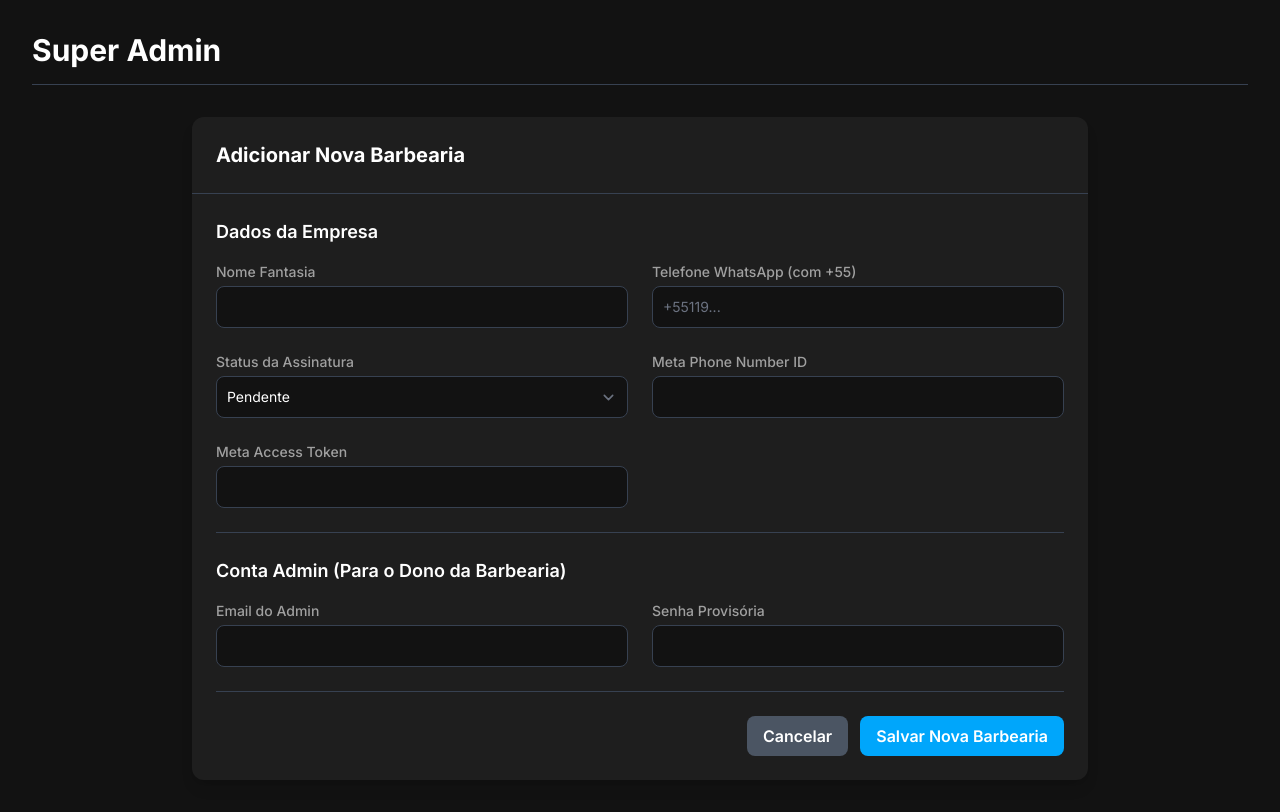
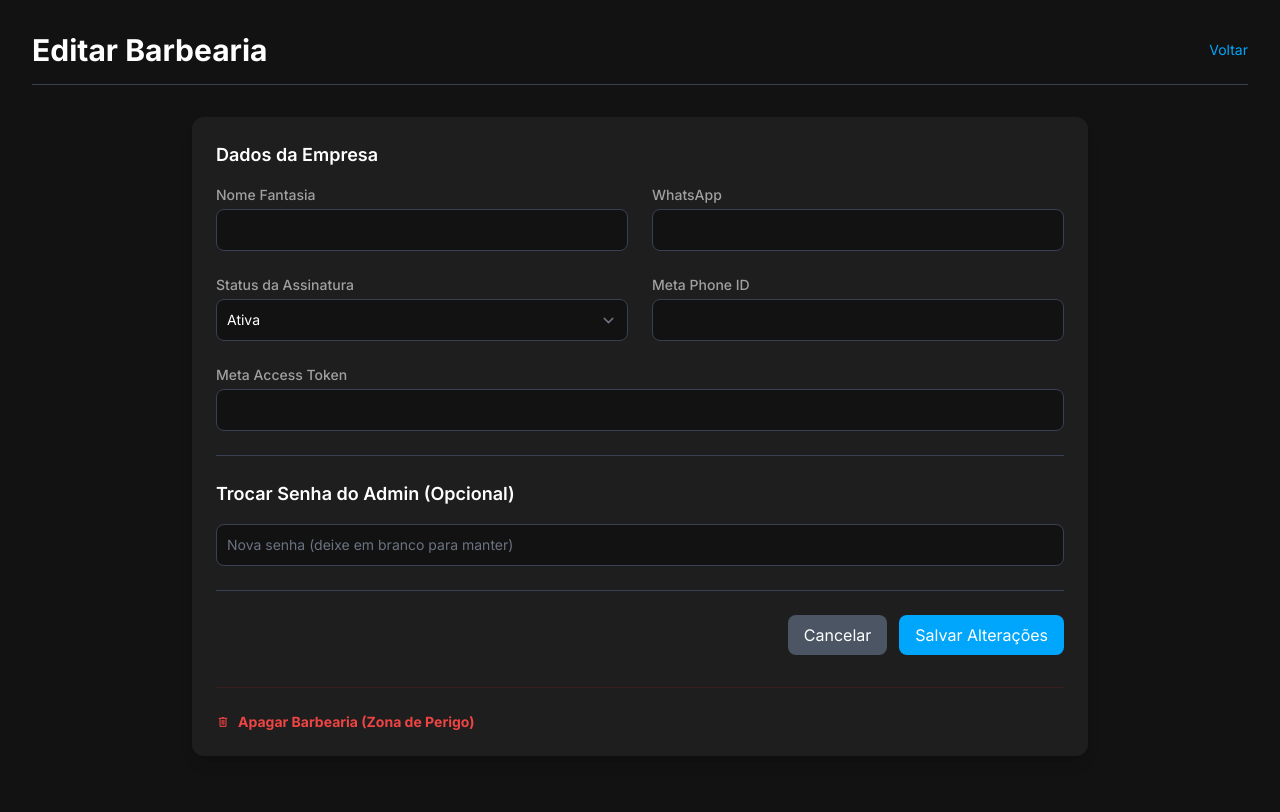
Before and after one commit to juanhlalmeida/assistente-agendamento-ia, a Python web app: template app/templates/superadmin/novo.html in a window 1280 px wide. After the commit the page ends 730 px from the top, so only its background shows below. Run offline with Jinja, Linux system fonts and the light colour scheme; the template is opened without the code that fills it, so the values that code supplies are empty; some libraries are stand-ins or nearby versions.

Commit message:
Change page title and update form for editing barbershop

```diff
--- a/app/templates/superadmin/novo.html
+++ b/app/templates/superadmin/novo.html
@@ -1,141 +1,101 @@
-<!-- novo.html -->
 <!DOCTYPE html>
-{# Template para Adicionar Nova Barbearia #}
 <html class="dark" lang="pt-br">
 <head>
   <meta charset="utf-8"/>
   <meta content="width=device-width, initial-scale=1.0" name="viewport"/>
-  <title>Super Admin - Nova Barbearia</title>
-
   <title>Super Admin - Editar Barbearia</title>
-  {# Inclui Tailwind #}
   <script src="https://cdn.tailwindcss.com?plugins=forms,container-queries"></script>
   <link href="https://fonts.googleapis.com" rel="preconnect"/>
-  <link crossorigin="" href="https://fonts.gstatic.com" rel="preconnect"/>
   <link href="https://fonts.googleapis.com/css2?family=Inter:wght@400;500;600;700&display=swap" rel="stylesheet"/>
   <link href="https://fonts.googleapis.com/css2?family=Material+Symbols+Outlined" rel="stylesheet"/>
   <script>
     tailwind.config = { darkMode: "class", theme: { extend: { colors: { "primary": "#00A6FB", "background-dark": "#121212", "surface-dark": "#1E1E1E", "text-primary-dark": "#FFFFFF", "text-secondary-dark": "#A0A0A0" }, fontFamily: { "display": ["Inter", "sans-serif"] } } } }
   </script>
-  <style> .material-symbols-outlined { font-variation-settings: 'FILL' 0, 'wght' 400, 'GRAD' 0, 'opsz' 24 } </style>
 </head>
 <body class="bg-background-dark font-display text-text-primary-dark min-h-screen">
 
   <div class="container mx-auto p-8">
-    {# Header Simples #}
     <div class="flex justify-between items-center mb-8 pb-4 border-b border-gray-700">
-      <h1 class="text-3xl font-bold">Super Admin</h1>
-      {% if current_user.is_authenticated %}
-        <div class="text-right">
-            <p class="text-sm">Logado como: {{ current_user.email }}</p>
-            <a href="{{ url_for('main.logout') }}" class="text-sm text-primary hover:underline">Sair</a>
-        </div>
-      {% endif %}
+      <h1 class="text-3xl font-bold">Editar Barbearia</h1>
+      <a href="{{ url_for('superadmin.listar_barbearias') }}" class="text-sm text-primary hover:underline">Voltar</a>
     </div>
 
-  {# Inclui Tailwind #}
-  <script src="https://cdn.tailwindcss.com?plugins=forms,container-queries"></script>
-  <link href="https://fonts.googleapis.com" rel="preconnect"/>
-  <link crossorigin="" href="https://fonts.gstatic.com" rel="preconnect"/>
-  <link href="https://fonts.googleapis.com/css2?family=Inter:wght@400;500;600;700&display=swap" rel="stylesheet"/>
-  <link href="https://fonts.googleapis.com/css2?family=Material+Symbols+Outlined" rel="stylesheet"/>
-  <script>
-    tailwind.config = { darkMode: "class", theme: { extend: { colors: { "primary": "#00A6FB", "background-dark": "#121212", "surface-dark": "#1E1E1E", "text-primary-dark": "#FFFFFF", "text-secondary-dark": "#A0A0A0" }, fontFamily: { "display": ["Inter", "sans-serif"] } } } }
-  </script>
-  <style> .material-symbols-outlined { font-variation-settings: 'FILL' 0, 'wght' 400, 'GRAD' 0, 'opsz' 24 } </style>
-</head>
-<body class="bg-background-dark font-display text-text-primary-dark min-h-screen">
-
-
-    {# Mensagens Flash de Erro (se a validação falhar) #}
     {% with messages = get_flashed_messages(with_categories=true) %}
       {% if messages %}
         {% for category, message in messages %}
-          {% if category == 'danger' %}
-          <div class="bg-red-500 text-white p-4 rounded-lg mb-6 flex justify-between items-center shadow-lg" role="alert">
-            <span>{{ message }}</span>
-            <button type="button" onclick="this.parentElement.remove()">
-              <span class="material-symbols-outlined">close</span>
-            </button>
+          <div class="p-4 rounded-lg mb-6 shadow-lg text-white {{ 'bg-green-500' if category == 'success' else 'bg-red-500' }}">
+            {{ message }}
           </div>
-          {% endif %}
         {% endfor %}
       {% endif %}
     {% endwith %}
 
-    {# Card principal com o formulário #}
     <div class="bg-surface-dark rounded-xl shadow-lg overflow-hidden max-w-4xl mx-auto">
-      <div class="p-6 border-b border-gray-700">
-        <h2 class="text-xl font-bold text-text-primary-dark">Adicionar Nova Barbearia</h2>
-      </div>
       <div class="p-6">
-        {# O formulário envia os dados via POST para a mesma rota #}
         <form method="POST">
 
           <h3 class="text-lg font-semibold text-text-primary-dark mb-4">Dados da Empresa</h3>
           <div class="grid grid-cols-1 md:grid-cols-2 gap-6 mb-6">
             <div>
-              <label for="nome_fantasia" class="block text-sm font-medium text-text-secondary-dark mb-1">Nome Fantasia</label>
-              <input type="text" id="nome_fantasia" name="nome_fantasia"
-                     class="bg-background-dark border border-gray-700 text-white text-sm rounded-lg focus:ring-primary focus:border-primary block w-full p-2.5"
+              <label class="block text-sm font-medium text-text-secondary-dark mb-1">Nome Fantasia</label>
+              <input type="text" name="nome_fantasia"
+                     class="bg-background-dark border border-gray-700 text-white text-sm rounded-lg block w-full p-2.5"
                      value="{{ form_data.get('nome_fantasia', '') }}" required>
             </div>
             <div>
-              <label for="telefone_whatsapp" class="block text-sm font-medium text-text-secondary-dark mb-1">Telefone WhatsApp (com +55)</label>
-              <input type="text" id="telefone_whatsapp" name="telefone_whatsapp"
-                     class="bg-background-dark border border-gray-700 text-white text-sm rounded-lg focus:ring-primary focus:border-primary block w-full p-2.5"
-                     value="{{ form_data.get('telefone_whatsapp', '') }}" placeholder="+55119..." required>
+              <label class="block text-sm font-medium text-text-secondary-dark mb-1">WhatsApp</label>
+              <input type="text" name="telefone_whatsapp"
+                     class="bg-background-dark border border-gray-700 text-white text-sm rounded-lg block w-full p-2.5"
+                     value="{{ form_data.get('telefone_whatsapp', '') }}">
             </div>
+
             <div>
-                <label for="status_assinatura" class="block text-sm font-medium text-text-secondary-dark mb-1">Status da Assinatura</label>
-                <select id="status_assinatura" name="status_assinatura" class="bg-background-dark border border-gray-700 text-white text-sm rounded-lg focus:ring-primary focus:border-primary block w-full p-2.5" required>
-                    <option value="ativa" {% if form_data.get('status_assinatura') == 'ativa' %}selected{% endif %}>Ativa</option>
-                    <option value="inativa" {% if form_data.get('status_assinatura') == 'inativa' %}selected{% endif %}>Inativa</option>
-                    <option value="pendente" {% if form_data.get('status_assinatura') == 'pendente' or not form_data %}selected{% endif %}>Pendente</option>
+                <label class="block text-sm font-medium text-text-secondary-dark mb-1">Status da Assinatura</label>
+                <select name="status_assinatura" class="bg-background-dark border border-gray-700 text-white text-sm rounded-lg block w-full p-2.5">
+                    <option value="ativa" {% if form_data.get('status_assinatura')|lower == 'ativa' %}selected{% endif %}>Ativa</option>
+                    <option value="inativa" {% if form_data.get('status_assinatura')|lower == 'inativa' %}selected{% endif %}>Inativa</option>
+                    <option value="teste" {% if form_data.get('status_assinatura')|lower == 'teste' %}selected{% endif %}>Teste</option>
                 </select>
             </div>
+
             <div>
-              <label for="meta_phone_number_id" class="block text-sm font-medium text-text-secondary-dark mb-1">Meta Phone Number ID</label>
-              <input type="text" id="meta_phone_number_id" name="meta_phone_number_id"
-                     class="bg-background-dark border border-gray-700 text-white text-sm rounded-lg focus:ring-primary focus:border-primary block w-full p-2.5"
+              <label class="block text-sm font-medium text-text-secondary-dark mb-1">Meta Phone ID</label>
+              <input type="text" name="meta_phone_number_id"
+                     class="bg-background-dark border border-gray-700 text-white text-sm rounded-lg block w-full p-2.5"
                      value="{{ form_data.get('meta_phone_number_id', '') }}">
             </div>
-            <div>
-              <label for="meta_access_token" class="block text-sm font-medium text-text-secondary-dark mb-1">Meta Access Token</label>
-              <input type="text" id="meta_access_token" name="meta_access_token"
-                     class="bg-background-dark border border-gray-700 text-white text-sm rounded-lg focus:ring-primary focus:border-primary block w-full p-2.5"
+
+            <div class="md:col-span-2">
+              <label class="block text-sm font-medium text-text-secondary-dark mb-1">Meta Access Token</label>
+              <input type="text" name="meta_access_token"
+                     class="bg-background-dark border border-gray-700 text-white text-sm rounded-lg block w-full p-2.5"
                      value="{{ form_data.get('meta_access_token', '') }}">
             </div>
           </div>
 
           <div class="border-t border-gray-700 my-6"></div>
 
-          <h3 class="text-lg font-semibold text-text-primary-dark mb-4">Conta Admin (Para o Dono da Barbearia)</h3>
-          <div class="grid grid-cols-1 md:grid-cols-2 gap-6 mb-6">
-            <div>
-                <label for="admin_email" class="block text-sm font-medium text-text-secondary-dark mb-1">Email do Admin</label>
-                <input type="email" id="admin_email" name="admin_email"
-                       class="bg-background-dark border border-gray-700 text-white text-sm rounded-lg focus:ring-primary focus:border-primary block w-full p-2.5"
-                       value="{{ form_data.get('admin_email', '') }}" required>
-            </div>
-             <div>
-                <label for="admin_senha" class="block text-sm font-medium text-text-secondary-dark mb-1">Senha Provisória</label>
-                <input type="password" id="admin_senha" name="admin_senha"
-                       class="bg-background-dark border border-gray-700 text-white text-sm rounded-lg focus:ring-primary focus:border-primary block w-full p-2.5"
-                       required>
-            </div>
+          <h3 class="text-lg font-semibold text-text-primary-dark mb-4">Trocar Senha do Admin (Opcional)</h3>
+          <div>
+             <input type="password" name="nova_senha_admin" placeholder="Nova senha (deixe em branco para manter)"
+                    class="bg-background-dark border border-gray-700 text-white text-sm rounded-lg block w-full p-2.5">
           </div>
 
-          <div class="border-t border-gray-700 pt-6 flex justify-end gap-3">
-            <a href="{{ url_for('superadmin.listar_barbearias') }}" class="py-2 px-4 rounded-lg bg-gray-600 text-white font-semibold hover:bg-gray-500 transition-colors">
-              Cancelar
-            </a>
-            <button type="submit" class="py-2 px-4 rounded-lg bg-primary text-white font-semibold hover:bg-primary/90 transition-colors">
-              Salvar Nova Barbearia
-            </button>
+          <div class="border-t border-gray-700 pt-6 flex justify-end gap-3 mt-6">
+            <a href="{{ url_for('superadmin.listar_barbearias') }}" class="py-2 px-4 rounded-lg bg-gray-600 text-white hover:bg-gray-500">Cancelar</a>
+            <button type="submit" class="py-2 px-4 rounded-lg bg-primary text-white hover:bg-primary/90">Salvar Alterações</button>
           </div>
 
         </form>
+
+        <div class="mt-8 border-t border-red-900/30 pt-6">
+            <form method="POST" action="{{ url_for('superadmin.apagar_barbearia', barbearia_id=barbearia.id) }}" onsubmit="return confirm('Tem certeza? Isso apagará TUDO desta barbearia.');">
+                <button type="submit" class="text-red-500 hover:text-red-400 text-sm font-bold flex items-center gap-2">
+                    <span class="material-symbols-outlined text-sm">delete</span>
+                    Apagar Barbearia (Zona de Perigo)
+                </button>
+            </form>
+        </div>
       </div>
     </div>
   </div>
```
